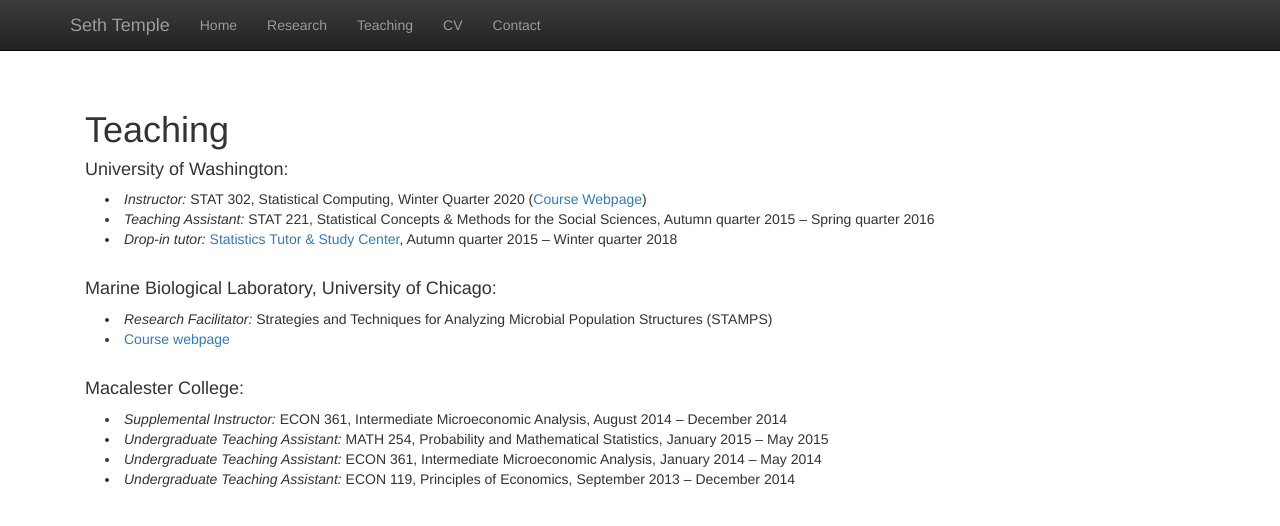
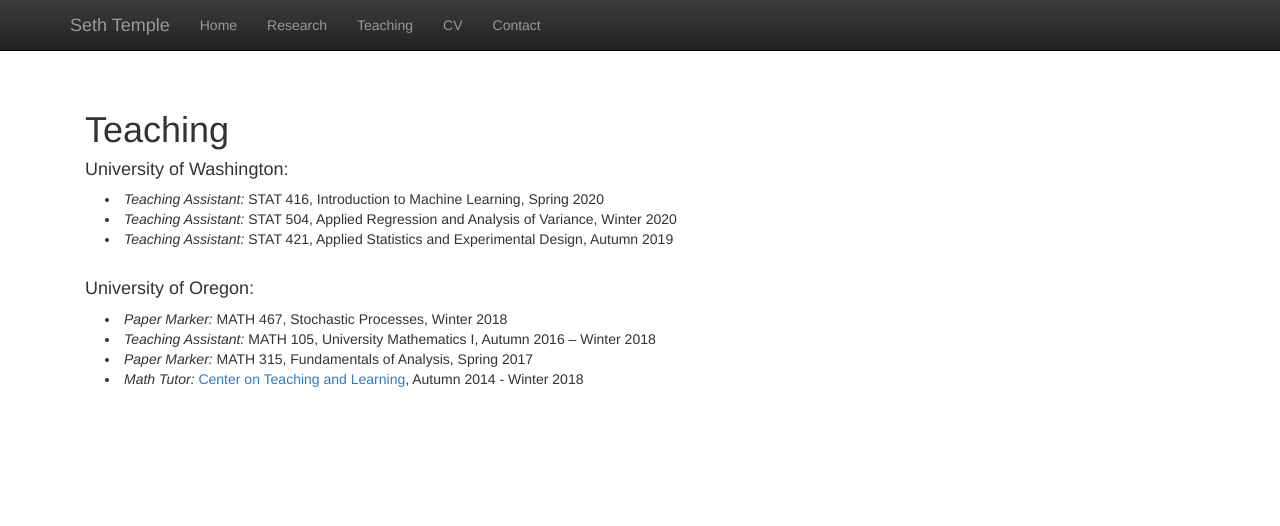
Before and after one commit to sdtemple/sdtemple.github.io, a Jekyll site: the page built from teaching.html, in a window 1280 px wide. Shown: the top 526 px of the page. Built offline with Jekyll 4.4.1, drawn with Linux system fonts in a browser that asks for light colours; nearby versions of some CDN libraries; library files that are not in the unit come from our copies.

Commit message:
Update teaching.html

```diff
--- a/teaching.html
+++ b/teaching.html
@@ -7,24 +7,16 @@
 
 <h4>University of Washington:</h4>
 <p class="content" style="padding:0px;margin:0px 20px 0px;">
-    <li style="padding:0px;margin:0px 20px 0px;"> <i>Instructor:</i> STAT 302, Statistical Computing, Winter Quarter 2020 (<a href = "STAT302">Course Webpage</a>) </li>
-    <li style="padding:0px;margin:0px 20px 0px;"> <i>Teaching Assistant:</i> STAT 221, Statistical Concepts &amp; Methods for the Social Sciences, Autumn quarter 2015 &ndash; Spring quarter 2016 </li>
-    <li style="padding:0px;margin:0px 20px 0px;"> <i>Drop-in tutor:</i> <a href="https://www.stat.washington.edu/index.php/academics/tutoring"> Statistics Tutor &amp; Study Center</a>, Autumn quarter 2015 &ndash; Winter quarter 2018 </li>
+    <li style="padding:0px;margin:0px 20px 0px;"> <i>Teaching Assistant:</i> STAT 416, Introduction to Machine Learning, Spring 2020 </li>
+    <li style="padding:0px;margin:0px 20px 0px;"> <i>Teaching Assistant:</i> STAT 504, Applied Regression and Analysis of Variance, Winter 2020 </li>
+    <li style="padding:0px;margin:0px 20px 0px;"> <i>Teaching Assistant:</i> STAT 421, Applied Statistics and Experimental Design, Autumn 2019 </li>
   <br/>
 </p>
 
-<h4>Marine Biological Laboratory, University of Chicago:</h4>
+<h4>University of Oregon:</h4>
 <p class="content" style="padding:0px;margin:0px 20px 0px;">
-    <li style="padding:0px;margin:0px 20px 0px;"> <i>Research Facilitator:</i> Strategies and Techniques for Analyzing Microbial Population Structures (STAMPS) </li>
-    <li style="padding:0px;margin:0px 20px 0px;"> <a href="https://www.mbl.edu/education/courses/stamps/"> Course webpage </a> </li>
-<br/>
+    <li style="padding:0px;margin:0px 20px 0px;"> <i>Paper Marker:</i> MATH 467, Stochastic Processes, Winter 2018</li>
+    <li style="padding:0px;margin:0px 20px 0px;"> <i>Teaching Assistant:</i> MATH 105, University Mathematics I, Autumn 2016 &ndash; Winter 2018 </li>
+    <li style="padding:0px;margin:0px 20px 0px;"> <i>Paper Marker:</i> MATH 315, Fundamentals of Analysis, Spring 2017</li>
+    <li style="padding:0px;margin:0px 20px 0px;"> <i>Math Tutor:</i> <a href = "https://ctl.uoregon.edu/">Center on Teaching and Learning</a>, Autumn 2014 - Winter 2018 </li>
 </p>
-
-
-<h4>Macalester College:</h4>
-<p class="content" style="padding:0px;margin:0px 20px 0px;">
-    <li style="padding:0px;margin:0px 20px 0px;"> <i>Supplemental Instructor:</i> ECON 361, Intermediate Microeconomic Analysis, August 2014 &ndash; December 2014 </li>
-    <li style="padding:0px;margin:0px 20px 0px;"> <i>Undergraduate Teaching Assistant:</i> MATH 254, Probability and Mathematical Statistics, January 2015 &ndash; May 2015 </li>
-    <li style="padding:0px;margin:0px 20px 0px;"> <i>Undergraduate Teaching Assistant:</i> ECON 361, Intermediate Microeconomic Analysis, January 2014 &ndash; May 2014 </li>
-    <li style="padding:0px;margin:0px 20px 0px;"> <i>Undergraduate Teaching Assistant:</i> ECON 119, Principles of Economics, September 2013 &ndash; December 2014 </li>
-</p>
```
